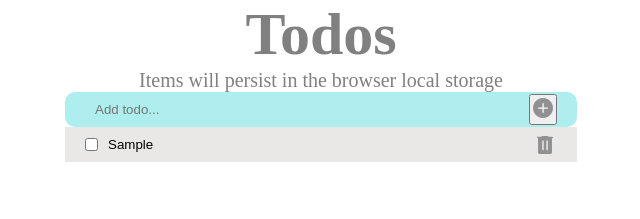
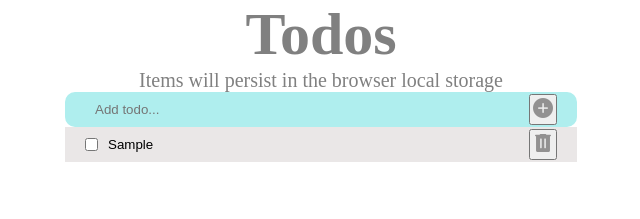
Before and after one commit to kensteph/todo-react-app, a React (Vite) app: page / in a window 1280 px wide. Both pictures are taken after typing "Sample" into the empty fields and a click on the button "add_circle". Shown: the top 219 px of the page, without its empty margins (319-959 px from the left). Built offline with nearby package versions, Linux system fonts and the light colour scheme.

Commit message:
Implement delete todo functionality when user click on the remove icon.

```diff
--- a/src/components/TodoInputText/TodoInputText.jsx
+++ b/src/components/TodoInputText/TodoInputText.jsx
@@ -35,5 +35,4 @@ const TodoInputText = ({ handleClickAddTodo }) => {
 };
 TodoInputText.propTypes = { handleClickAddTodo: PropTypes.func };
 TodoInputText.defaultProps = { handleClickAddTodo: () => {} };
-
 export default TodoInputText;
--- a/src/components/TodoItem/TodoItem.jsx
+++ b/src/components/TodoItem/TodoItem.jsx
@@ -1,18 +1,27 @@
 import React from 'react';
 import PropTypes from 'prop-types';
 
-const TodoItem = ({ todo }) => {
-  const { title } = todo;
+const TodoItem = ({ todo, handleRemoveTodo }) => {
+  const { title, id } = todo;
+  const handleClick = () => {
+    handleRemoveTodo(id);
+  };
   return (
     <li className="todoItem">
       <input type="checkbox" />
       <input readOnly className="inputText" type="text" value={title} />
-      <span className="material-symbols-rounded">delete</span>
+      <button type="button" onClick={handleClick}>
+        <span className="material-symbols-rounded">delete</span>
+      </button>
     </li>
   );
 };
 
-TodoItem.propTypes = { todo: PropTypes.shape({ title: PropTypes.string }) };
+TodoItem.propTypes = {
+  todo: PropTypes.shape({ title: PropTypes.string, id: PropTypes.string }),
+};
 TodoItem.defaultProps = { todo: {} };
+TodoItem.propTypes = { handleRemoveTodo: PropTypes.func };
+TodoItem.defaultProps = { handleRemoveTodo: () => {} };
 
 export default TodoItem;
--- a/src/components/TodoList/TodoList.jsx
+++ b/src/components/TodoList/TodoList.jsx
@@ -6,17 +6,23 @@ import TodoInputText from '../TodoInputText/TodoInputText';
 
 const TodoList = () => {
   const [todos, setTodos] = useState([]);
+
+  // Add new Todo
   const handleClickAddTodo = (title) => {
     const newTodo = { id: uuidv4(), title, completed: false };
     setTodos((prevState) => [...prevState, newTodo]);
-    console.log('TEST', newTodo);
+  };
+
+  // Remove Todo
+  const handleRemoveTodo = (id) => {
+    setTodos(todos.filter((todo) => todo.id !== id));
   };
 
   return (
     <div className="todoListContainer">
       <TodoListHeader />
       <TodoInputText handleClickAddTodo={handleClickAddTodo} />
-      <TodoListItems todos={todos} />
+      <TodoListItems todos={todos} handleRemoveTodo={handleRemoveTodo} />
     </div>
   );
 };
--- a/src/components/TodoListItems/TodoListItems.jsx
+++ b/src/components/TodoListItems/TodoListItems.jsx
@@ -2,14 +2,16 @@ import React from 'react';
 import PropTypes from 'prop-types';
 import TodoItem from '../TodoItem/TodoItem';
 
-const TodoListItems = ({ todos }) => (
+const TodoListItems = ({ todos, handleRemoveTodo }) => (
   <ul className="listItems">
     {todos.map((todo) => (
-      <TodoItem key={todo.id} todo={todo} />
+      <TodoItem key={todo.id} todo={todo} handleRemoveTodo={handleRemoveTodo} />
     ))}
   </ul>
 );
-TodoListItems.propTypes = { todos: PropTypes.shape() };
+TodoListItems.propTypes = { todos: PropTypes.shape([]) };
 TodoListItems.defaultProps = { todos: [] };
+TodoListItems.propTypes = { handleRemoveTodo: PropTypes.func };
+TodoListItems.defaultProps = { handleRemoveTodo: () => {} };
 
 export default TodoListItems;
```
